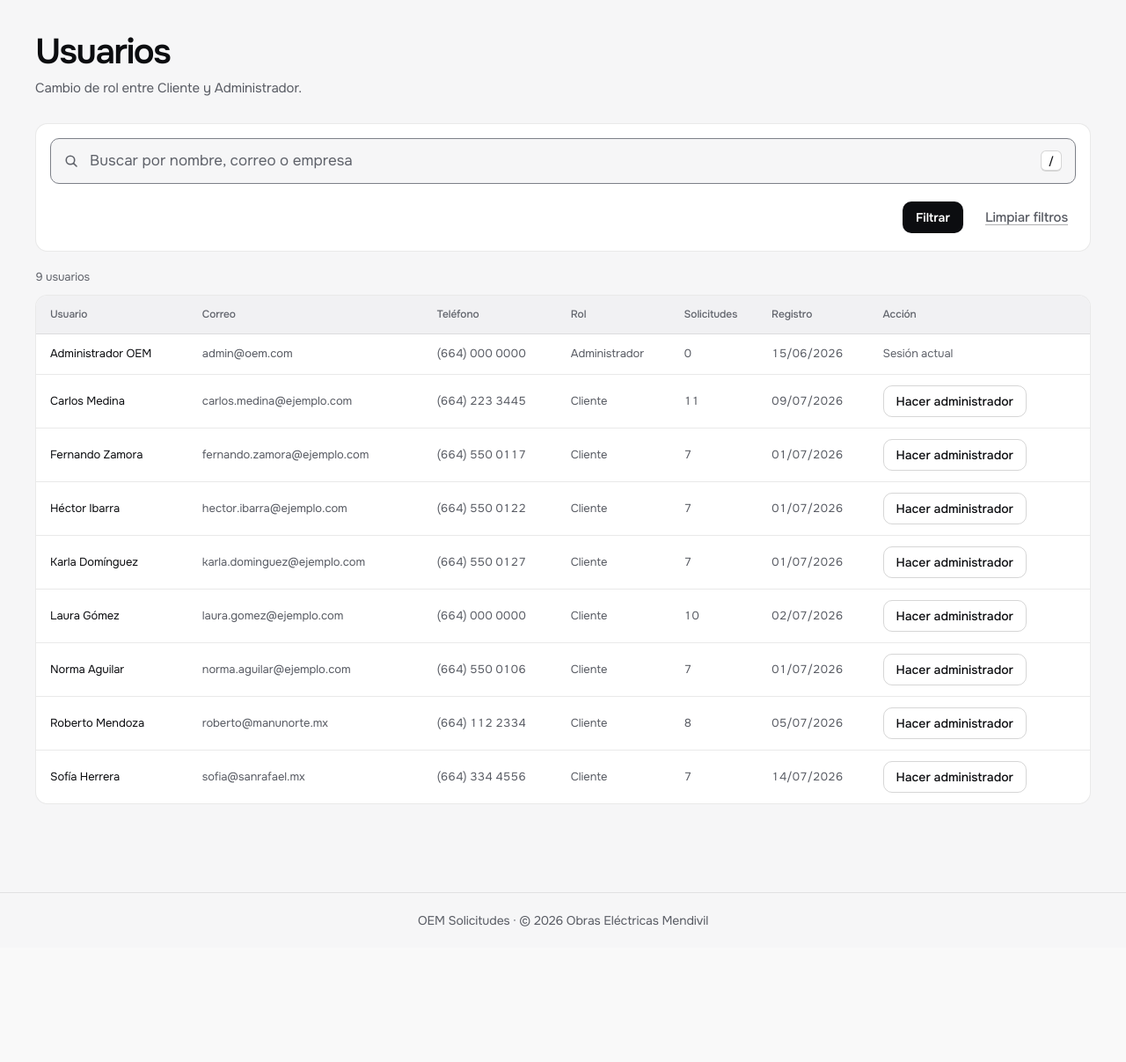
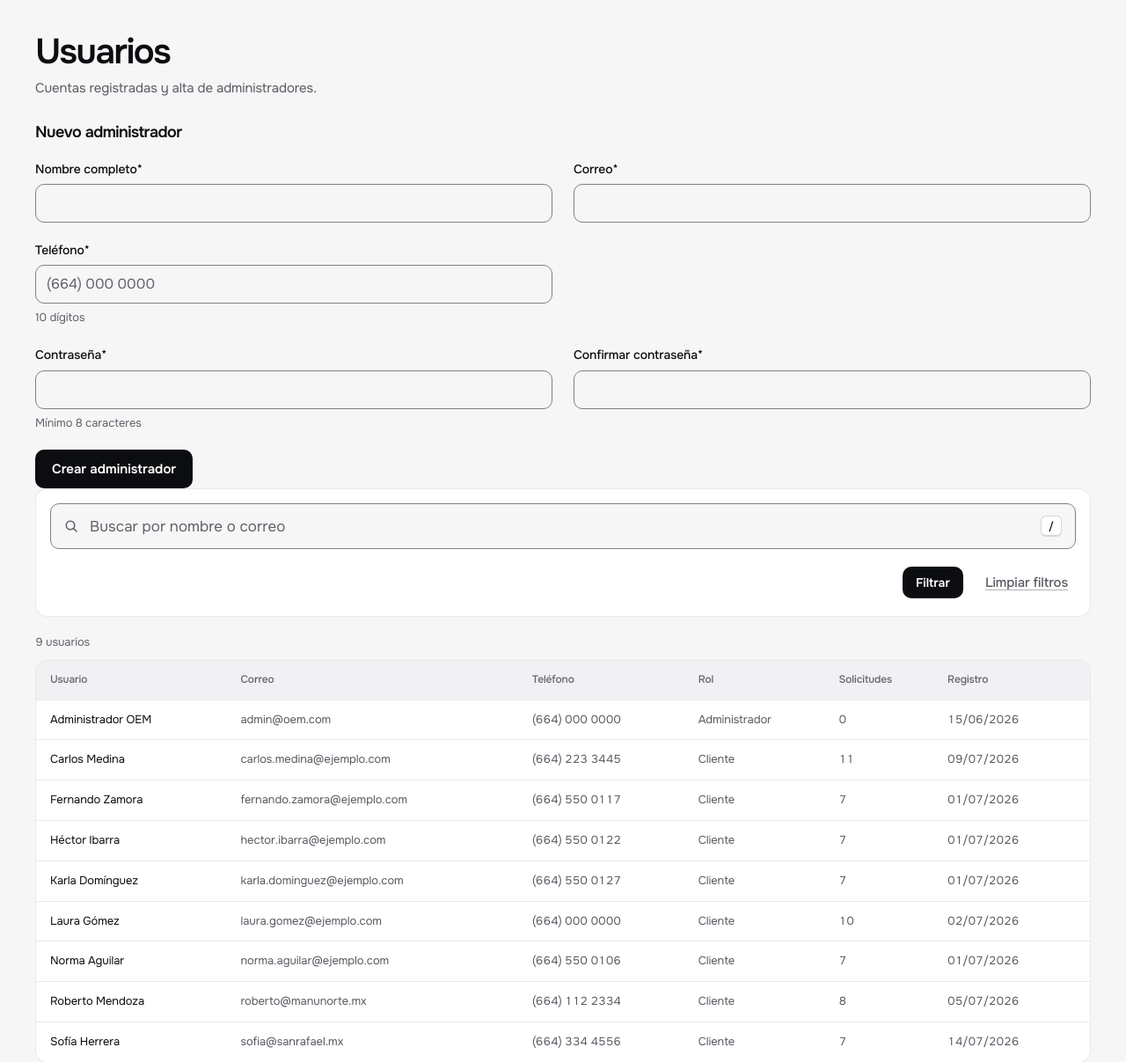
Before and after one commit to scaryf11sh/Proyecto-Web, a PHP site: page /usuarios.php in a window 1280 px wide. Shown: the part 70-1277 px from the top of the page at 88% size. Before the commit the page ends 1123 px from the top, so only its background shows below. Run offline with PHP 8.4, Linux system fonts and the light colour scheme; a user stored in the database is signed in; data comes from the database, SQL or seed files in the repository.

Commit message:
usuarios: el admin crea nuevos administradores

```diff
--- a/usuarios.php
+++ b/usuarios.php
@@ -4,25 +4,30 @@ declare(strict_types=1);
 require_once __DIR__ . '/includes/funciones.php';
 
 iniciar_sesion();
-$admin = requerir_admin();
+requerir_admin();
+
+$errores = [];
+$datos = ['nombre' => '', 'correo' => '', 'telefono' => ''];
 
 if ($_SERVER['REQUEST_METHOD'] === 'POST') {
     exigir_csrf();
-    $id_usuario = (int)($_POST['id_usuario'] ?? 0);
-    $nuevo_rol = is_string($_POST['nuevo_rol'] ?? null) ? $_POST['nuevo_rol'] : '';
-    if ($nuevo_rol !== 'Cliente' && $nuevo_rol !== 'Administrador') {
-        flash_establecer('error', 'El rol indicado no es válido.');
-    } else {
-        // cambiar_rol_usuario() impide que el administrador en sesión se quite su propio rol.
-        $resultado = cambiar_rol_usuario($id_usuario, $nuevo_rol, (int)$admin['id_usuario']);
-        if ($resultado['ok']) {
-            flash_establecer('exito', 'Rol actualizado a ' . $nuevo_rol . '.');
-        } else {
-            flash_establecer('error', $resultado['error'] ?? 'No fue posible cambiar el rol.');
-        }
+
+    foreach (array_keys($datos) as $campo) {
+        $datos[$campo] = is_string($_POST[$campo] ?? null) ? trim($_POST[$campo]) : '';
     }
-    header('Location: usuarios.php');
-    exit;
+    // Las contraseñas no se recortan ni se devuelven al formulario.
+    $datos['contrasena'] = is_string($_POST['contrasena'] ?? null) ? $_POST['contrasena'] : '';
+    $datos['confirmar_contrasena'] = is_string($_POST['confirmar_contrasena'] ?? null) ? $_POST['confirmar_contrasena'] : '';
+    // El aviso de privacidad lo acepta quien se registra; un administrador creado aquí no pasa por ese paso.
+    $datos['aviso_privacidad'] = '1';
+
+    $resultado = crear_usuario($datos, 'Administrador');
+    if ($resultado['ok']) {
+        flash_establecer('exito', 'Administrador ' . $datos['nombre'] . ' creado.');
+        header('Location: usuarios.php');
+        exit;
+    }
+    $errores = $resultado['errores'];
 }
 
 $q = is_string($_GET['q'] ?? null) ? trim($_GET['q']) : '';
@@ -40,14 +45,72 @@ require __DIR__ . '/includes/nav.php';
 <div class="encabezado-pagina">
   <div>
     <h1 class="encabezado-pagina__titulo">Usuarios</h1>
-    <p class="encabezado-pagina__subtitulo">Cambio de rol entre Cliente y Administrador.</p>
+    <p class="encabezado-pagina__subtitulo">Cuentas registradas y alta de administradores.</p>
   </div>
 </div>
+
+<form method="post" action="usuarios.php" data-validar="registro" novalidate>
+  <?= csrf_campo() ?>
+  <h2>Nuevo administrador</h2>
+
+  <div class="campos-grid campos-grid--2">
+    <div class="campo <?= isset($errores['nombre']) ? 'campo--error' : '' ?>">
+      <label class="campo__etiqueta" for="nombre">Nombre completo*</label>
+      <input class="campo__control" type="text" id="nombre" name="nombre" maxlength="100"
+             autocomplete="off" value="<?= e($datos['nombre']) ?>" data-requerido="true">
+      <?php if (isset($errores['nombre'])): ?>
+        <span class="campo__error">! <?= e($errores['nombre']) ?></span>
+      <?php endif; ?>
+    </div>
+
+    <div class="campo <?= isset($errores['correo']) ? 'campo--error' : '' ?>">
+      <label class="campo__etiqueta" for="correo">Correo*</label>
+      <input class="campo__control" type="email" id="correo" name="correo" maxlength="120"
+             autocomplete="off" value="<?= e($datos['correo']) ?>" data-requerido="true" data-tipo="correo">
+      <?php if (isset($errores['correo'])): ?>
+        <span class="campo__error">! <?= e($errores['correo']) ?></span>
+      <?php endif; ?>
+    </div>
+
+    <div class="campo <?= isset($errores['telefono']) ? 'campo--error' : '' ?>">
+      <label class="campo__etiqueta" for="telefono">Teléfono*</label>
+      <input class="campo__control" type="tel" id="telefono" name="telefono" autocomplete="off"
+             placeholder="(664) 000 0000" value="<?= e($datos['telefono']) ?>" data-requerido="true" data-tipo="telefono">
+      <span class="campo__ayuda">10 dígitos</span>
+      <?php if (isset($errores['telefono'])): ?>
+        <span class="campo__error">! <?= e($errores['telefono']) ?></span>
+      <?php endif; ?>
+    </div>
+  </div>
+
+  <div class="campos-grid campos-grid--2">
+    <div class="campo <?= isset($errores['contrasena']) ? 'campo--error' : '' ?>">
+      <label class="campo__etiqueta" for="contrasena">Contraseña*</label>
+      <input class="campo__control" type="password" id="contrasena" name="contrasena"
+             autocomplete="new-password" data-requerido="true" data-min-len="8">
+      <span class="campo__ayuda">Mínimo 8 caracteres</span>
+      <?php if (isset($errores['contrasena'])): ?>
+        <span class="campo__error">! <?= e($errores['contrasena']) ?></span>
+      <?php endif; ?>
+    </div>
+
+    <div class="campo <?= isset($errores['confirmar_contrasena']) ? 'campo--error' : '' ?>">
+      <label class="campo__etiqueta" for="confirmar_contrasena">Confirmar contraseña*</label>
+      <input class="campo__control" type="password" id="confirmar_contrasena" name="confirmar_contrasena"
+             autocomplete="new-password" data-requerido="true" data-coincide="#contrasena">
+      <?php if (isset($errores['confirmar_contrasena'])): ?>
+        <span class="campo__error">! <?= e($errores['confirmar_contrasena']) ?></span>
+      <?php endif; ?>
+    </div>
+  </div>
+
+  <button type="submit" class="btn btn--primario">Crear administrador</button>
+</form>
 
 <form class="barra-filtros" method="get" action="usuarios.php">
   <div class="barra-filtros__busqueda">
     <label class="sr-only" for="buscar-usuarios">Buscar usuarios</label>
-    <input class="campo__control" type="search" id="buscar-usuarios" name="q" placeholder="Buscar por nombre, correo o empresa" value="<?= e($q) ?>" aria-keyshortcuts="/">
+    <input class="campo__control" type="search" id="buscar-usuarios" name="q" placeholder="Buscar por nombre o correo" value="<?= e($q) ?>" aria-keyshortcuts="/">
     <kbd class="kbd barra-filtros__atajo" aria-hidden="true">/</kbd>
   </div>
   <div class="barra-filtros__fila">
@@ -79,33 +142,19 @@ require __DIR__ . '/includes/nav.php';
         <th>Rol</th>
         <th>Solicitudes</th>
         <th>Registro</th>
-        <th>Acción</th>
       </tr>
     </thead>
     <tbody>
       <?php foreach ($usuarios as $usuario): ?>
-      <?php $rol_destino = $usuario['rol'] === 'Cliente' ? 'Administrador' : 'Cliente'; ?>
       <tr>
         <td data-label="Usuario">
-          <?= e($usuario['nombre']) ?><?php if (!empty($usuario['empresa'])): ?><span class="tabla-datos__sublinea"><?= e($usuario['empresa']) ?></span><?php endif; ?>
+          <?= e($usuario['nombre']) ?>
         </td>
         <td data-label="Correo"><?= e($usuario['correo']) ?></td>
         <td data-label="Teléfono"><?= e(formatear_telefono($usuario['telefono'])) ?></td>
         <td data-label="Rol"><?= e($usuario['rol']) ?></td>
         <td data-label="Solicitudes"><?= e((int)$usuario['total_solicitudes']) ?></td>
         <td data-label="Registro"><?= e(formatear_fecha($usuario['fecha_registro'])) ?></td>
-        <td class="tabla-datos__acciones">
-          <?php if ((int)$usuario['id_usuario'] === (int)$admin['id_usuario']): ?>
-          <span class="tabla-datos__sublinea">Sesión actual</span>
-          <?php else: ?>
-          <form method="post" action="usuarios.php" data-confirmar="¿Cambiar el rol de <?= e($usuario['nombre']) ?> a <?= e($rol_destino) ?>?">
-            <?= csrf_campo() ?>
-            <input type="hidden" name="id_usuario" value="<?= e((int)$usuario['id_usuario']) ?>">
-            <input type="hidden" name="nuevo_rol" value="<?= e($rol_destino) ?>">
-            <button type="submit" class="btn btn--secundario btn--pequeno"><?= e($usuario['rol'] === 'Cliente' ? 'Hacer administrador' : 'Hacer cliente') ?></button>
-          </form>
-          <?php endif; ?>
-        </td>
       </tr>
       <?php endforeach; ?>
     </tbody>
```
